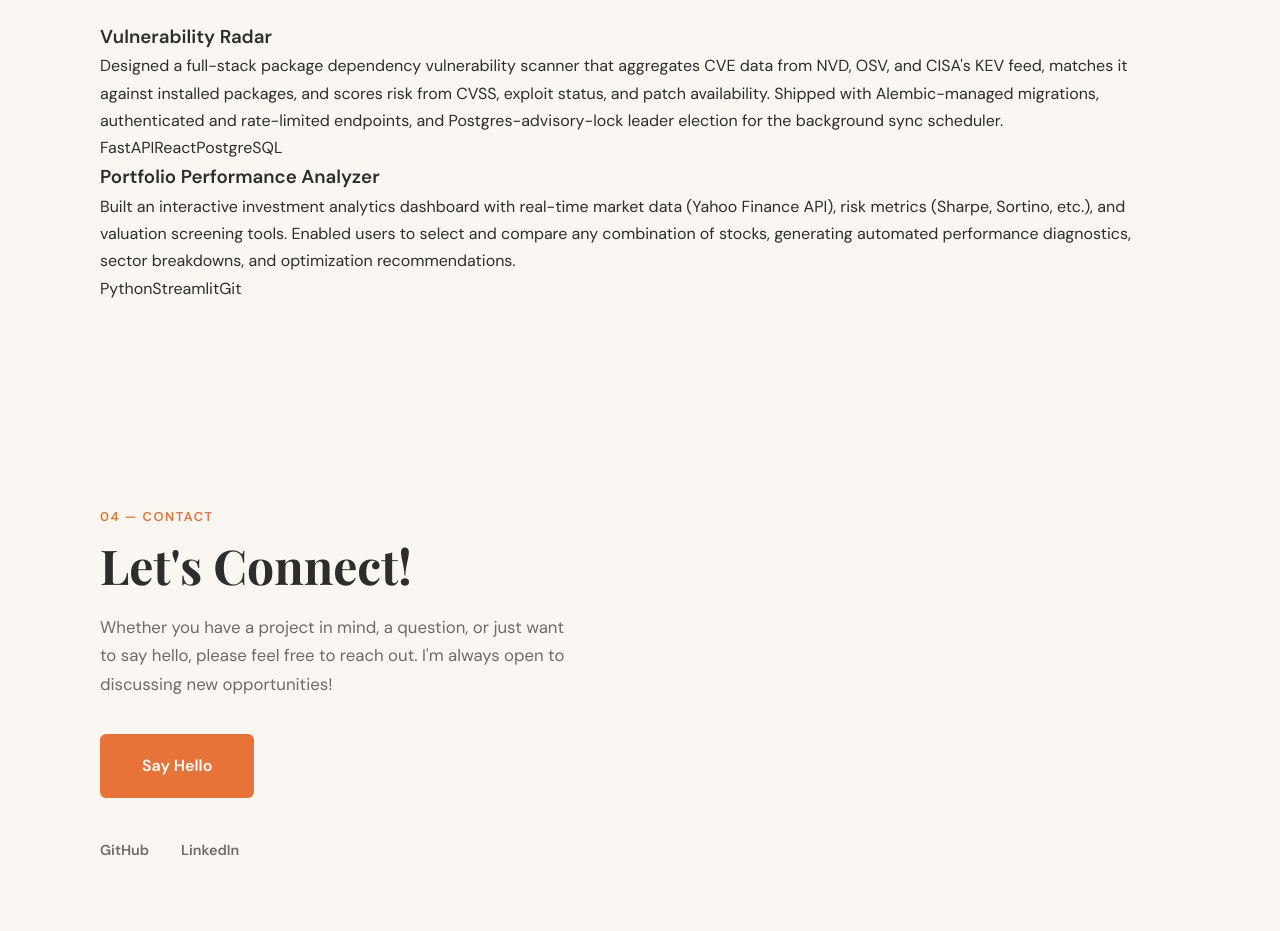
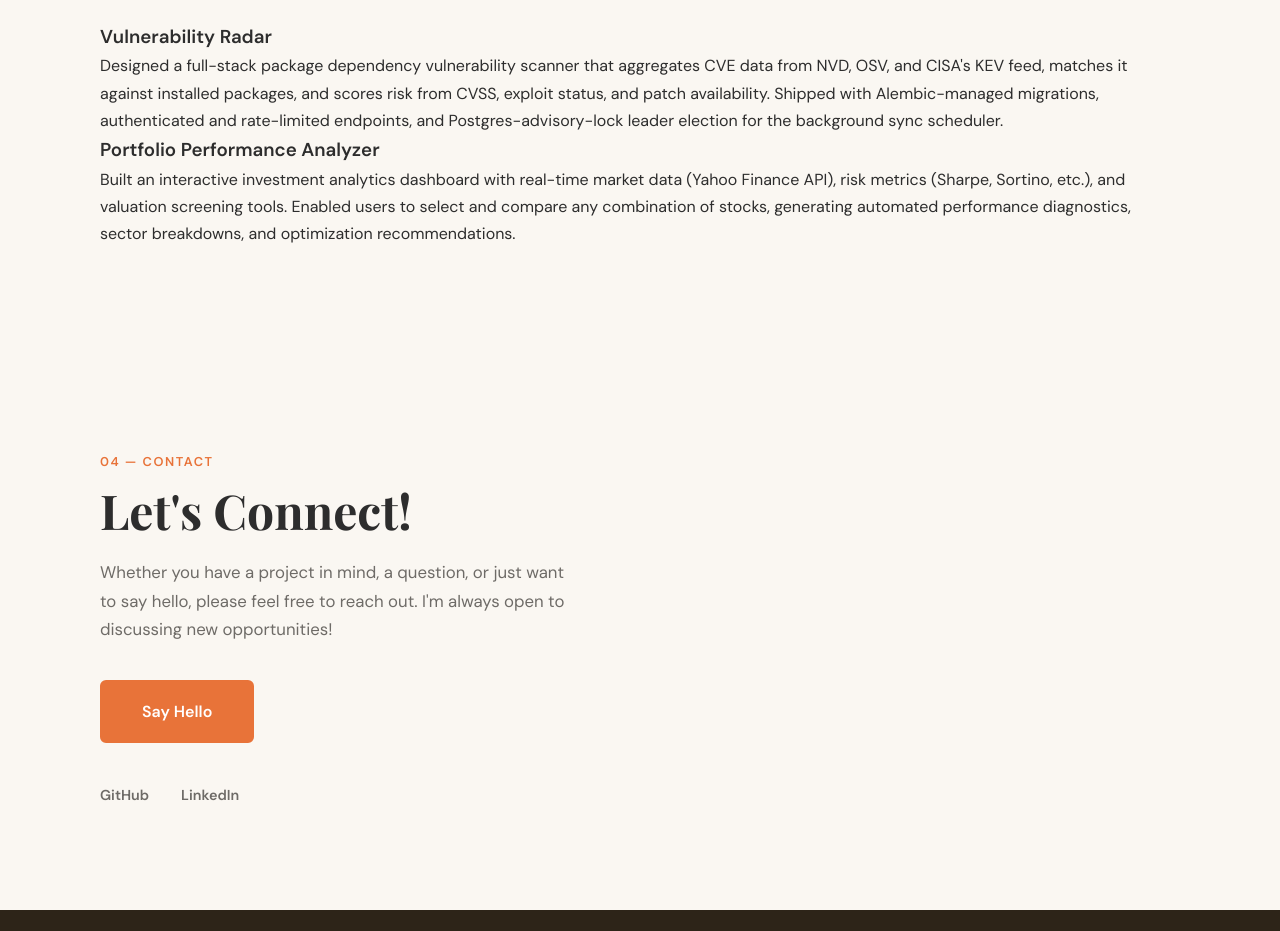
Before and after one commit to lakskanumuri/lk-portfolio, a React (Vite) app: page / in a window 1280 px wide. Shown: the part 2940-3871 px from the top of the page. Built offline with nearby package versions, Linux system fonts and the light colour scheme; a web font is replaced by a local one.

Commit message:
Remove technology tags from project component
Removed the technology tags display from project listings.

```diff
--- a/src/components/Projects.jsx
+++ b/src/components/Projects.jsx
@@ -54,10 +54,6 @@ function Projects() {
 
               <h3 className="project-title">{title}</h3>
               <p className="project-desc">{desc}</p>
-
-              <div className="project-tech">
-                {tech.map(tag => <span key={tag}>{tag}</span>)}
-              </div>
             </article>
           ))}
         </div>
```
